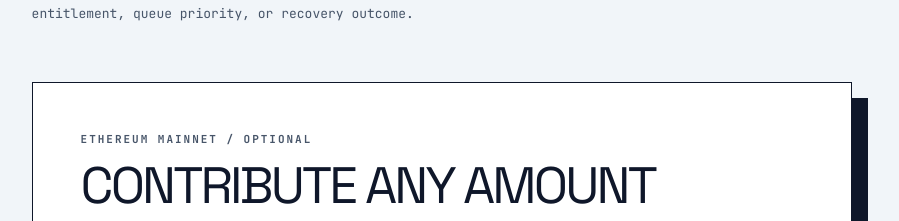
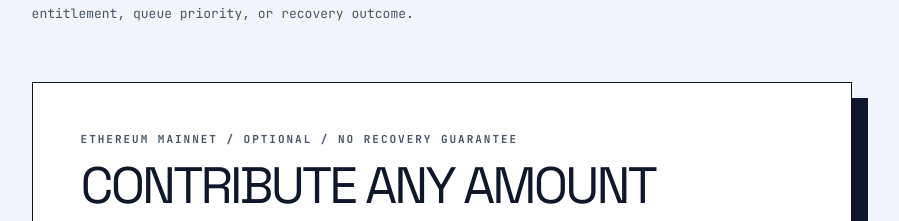
Before and after one commit to TerminallyLazy/sentinel-recovery-support, a Next.js app: page / in a window 1280 px wide. Shown: the part 2507-2728 px from the top of the page, without its empty margins (58-957 px from the left). Built offline with nearby package versions, Linux system fonts and the light colour scheme.

Commit message:
Restore recovery safety invariant

```diff
--- a/app/page.tsx
+++ b/app/page.tsx
@@ -194,7 +194,9 @@
           </p>
         </div>
         <aside className="support-card contribution-card" aria-labelledby="support-title">
-          <div className="card-kicker">ETHEREUM MAINNET / OPTIONAL</div>
+          <div className="card-kicker">
+            ETHEREUM MAINNET / OPTIONAL / NO RECOVERY GUARANTEE
+          </div>
           <h2 id="support-title">Contribute any amount</h2>
           <p className="card-intro">
             Send only supported assets on Ethereum Mainnet. There is no minimum.
--- a/scripts/export-pages.mjs
+++ b/scripts/export-pages.mjs
@@ -83,6 +83,7 @@
   `${basePath}/privacy.json`,
   `${basePath}/impact.json`,
   "0x91bdE13382c3Ee082EE42a147DF54f6A6129a412",
+  "NO RECOVERY GUARANTEE",
   "PUBLIC INPUTS ONLY",
   "A complete human-approved SOW is required",
 ]) {
```
Also changed, not shown: 1 other file (tests, documents, lock files or other folders).
